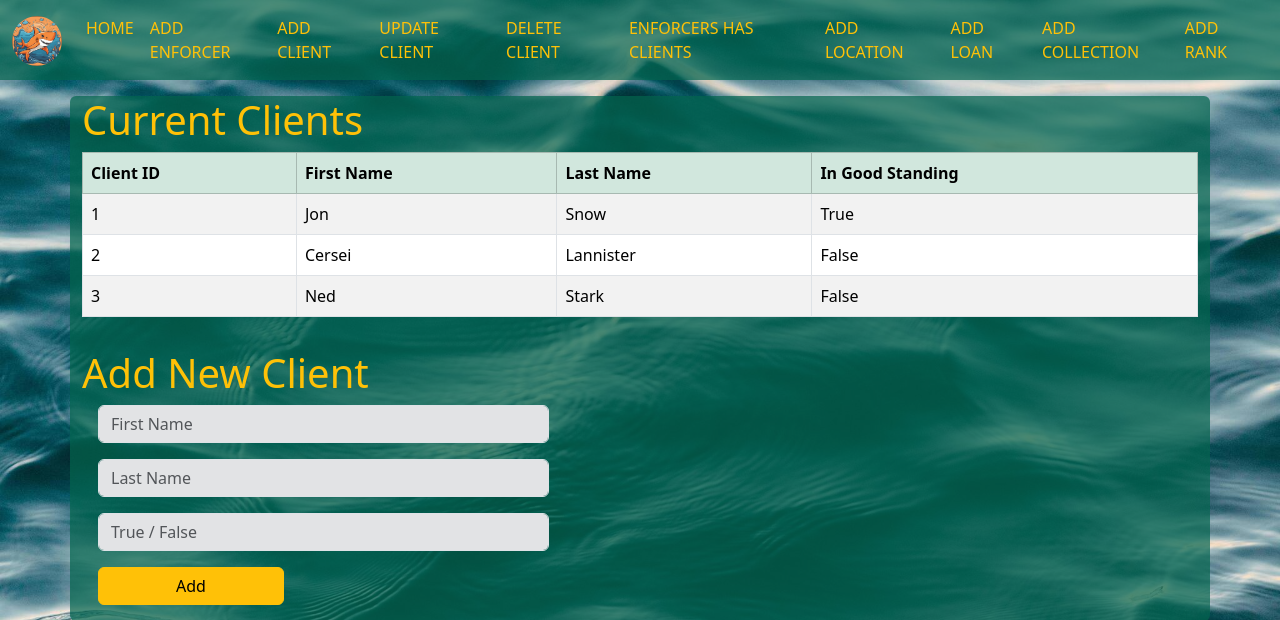
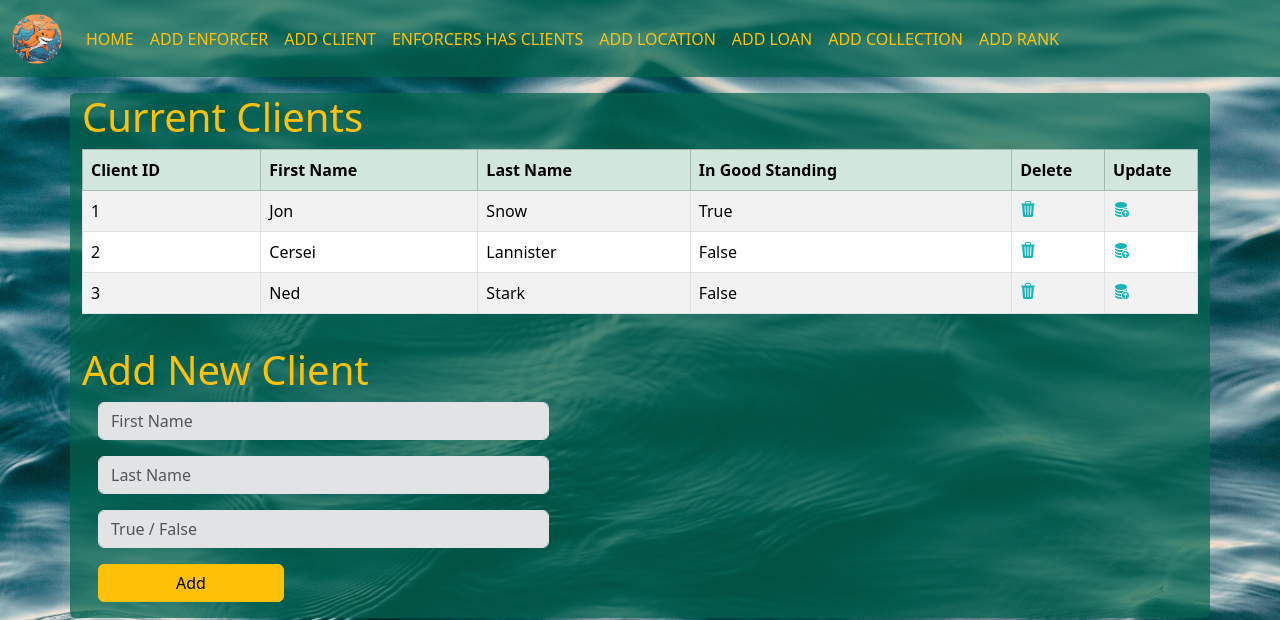
Before and after one commit to cbridgesosu/WeHeartLoanSharking, a Flask app: page /add_client in a window 1280 px wide. Shown: the top 620 px of the page. Run offline with Flask 3, Linux system fonts and the light colour scheme; some libraries are stand-ins or nearby versions.

Commit message:
combine add_clients with delete and update

```diff
--- a/templates/add_client.j2
+++ b/templates/add_client.j2
@@ -12,6 +12,8 @@
                     <th>First Name</th>
                     <th>Last Name</th>
                     <th>In Good Standing</th>
+                    <th>Delete</th>
+                    <th>Update</th>
                 </tr>
             </thead>
             <tbody>
@@ -21,6 +23,24 @@
                     <td>{{ client['firstName'] }}</td>
                     <td>{{ client['lastName'] }}</td>
                     <td>{{ client['inGoodStanding'] }}</td>
+                    <td class="col-1"><a class="icon-link icon-link-hover text-end" style="--bs-link-color-rgb: 25, 180, 184;" href="delete_client#" >
+                        <svg xmlns="http://www.w3.org/2000/svg" width="16" height="16" fill="currentColor" class="bi bi-trash3-fill" viewBox="0 0 16 16">
+                        <path d="M11 1.5v1h3.5a.5.5 0 0 1 0 1h-.538l-.853 10.66A2 2 0 0 1 11.115 16h-6.23a2 2 0 0 1-1.994-1.84L2.038 3.5H1.5a.5.5 0 0 1
+                        0-1H5v-1A1.5 1.5 0 0 1 6.5 0h3A1.5 1.5 0 0 1 11 1.5m-5 0v1h4v-1a.5.5 0 0 0-.5-.5h-3a.5.5 0 0 0-.5.5M4.5 5.029l.5 8.5a.5.5 0 1 0
+                        .998-.06l-.5-8.5a.5.5 0 1 0-.998.06m6.53-.528a.5.5 0 0 0-.528.47l-.5 8.5a.5.5 0 0 0 .998.058l.5-8.5a.5.5 0 0 0-.47-.528M8 4.5a.5.5
+                        0 0 0-.5.5v8.5a.5.5 0 0 0 1 0V5a.5.5 0 0 0-.5-.5"/></svg></a>
+                    </td>
+                    <td class="col-1"><a class="icon-link icon-link-hover" style="--bs-link-color-rgb: 25, 180, 184;" href="update_client#" >
+                        <svg xmlns="http://www.w3.org/2000/svg" width="16" height="16" fill="currentColor" class="bi bi-database-fill-up"
+                        viewBox="0 0 16 16"><path d="M12.5 16a3.5 3.5 0 1 0 0-7 3.5 3.5 0 0 0 0 7m.354-5.854 1.5 1.5a.5.5 0 0 1-.708.708L13 11.707V14.5a.5.5 0
+                        0 1-1 0v-2.793l-.646.647a.5.5 0 0 1-.708-.708l1.5-1.5a.5.5 0 0 1 .708 0M8 1c-1.573 0-3.022.289-4.096.777C2.875 2.245 2 2.993 2 4s.875 1.755
+                        1.904 2.223C4.978 6.711 6.427 7 8 7s3.022-.289 4.096-.777C13.125 5.755 14 5.007 14 4s-.875-1.755-1.904-2.223C11.022 1.289 9.573 1 8 1"/>
+                        <path d="M2 7v-.839c.457.432 1.004.751 1.49.972C4.722 7.693 6.318 8 8 8s3.278-.307 4.51-.867c.486-.22 1.033-.54 1.49-.972V7c0 .424-.155.802-.411
+                        1.133a4.51 4.51 0 0 0-4.815 1.843A12 12 0 0 1 8 10c-1.573 0-3.022-.289-4.096-.777C2.875 8.755 2 8.007 2 7m6.257 3.998L8 11c-1.682
+                        0-3.278-.307-4.51-.867-.486-.22-1.033-.54-1.49-.972V10c0 1.007.875 1.755 1.904 2.223C4.978 12.711 6.427 13 8 13h.027a4.55 4.55 0 0 1
+                        .23-2.002m-.002 3L8 14c-1.682 0-3.278-.307-4.51-.867-.486-.22-1.033-.54-1.49-.972V13c0 1.007.875 1.755 1.904 2.223C4.978 15.711 6.427
+                        16 8 16c.536 0 1.058-.034 1.555-.097a4.5 4.5 0 0 1-1.3-1.905"/></svg></a>
+                    </td>
                 </tr>
             {% endfor %}
         </table>
--- a/templates/base.j2
+++ b/templates/base.j2
@@ -24,8 +24,6 @@
                     <a class="nav-item nav-link active link-warning" href="{{ url_for('root') }}">HOME</a>
                     <a class="nav-item nav-link link-warning" href="{{ url_for('add_enforcer') }}">ADD ENFORCER</a>
                     <a class="nav-item nav-link link-warning" href="{{ url_for('add_client') }}">ADD CLIENT</a>
-                    <a class="nav-item nav-link link-warning" href="{{ url_for('update_client') }}">UPDATE CLIENT</a>
-                    <a class="nav-item nav-link link-warning" href="{{ url_for('delete_client') }}">DELETE CLIENT</a>
                     <a class="nav-item nav-link link-warning" href="{{ url_for('enforcers_has_clients') }}">ENFORCERS HAS CLIENTS</a>
                     <a class="nav-item nav-link link-warning" href="{{ url_for('add_location') }}">ADD LOCATION</a>
                     <a class="nav-item nav-link link-warning" href="{{ url_for('add_loan') }}">ADD LOAN</a>
```
